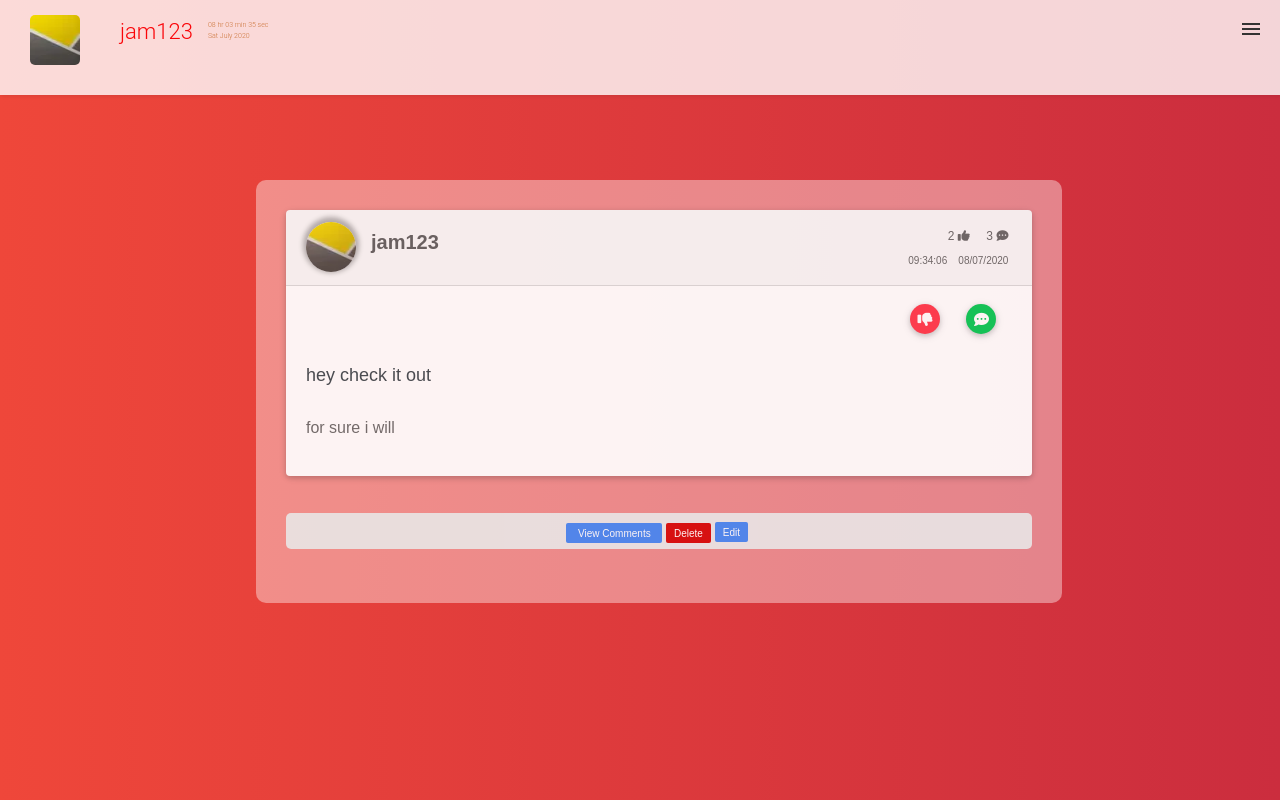
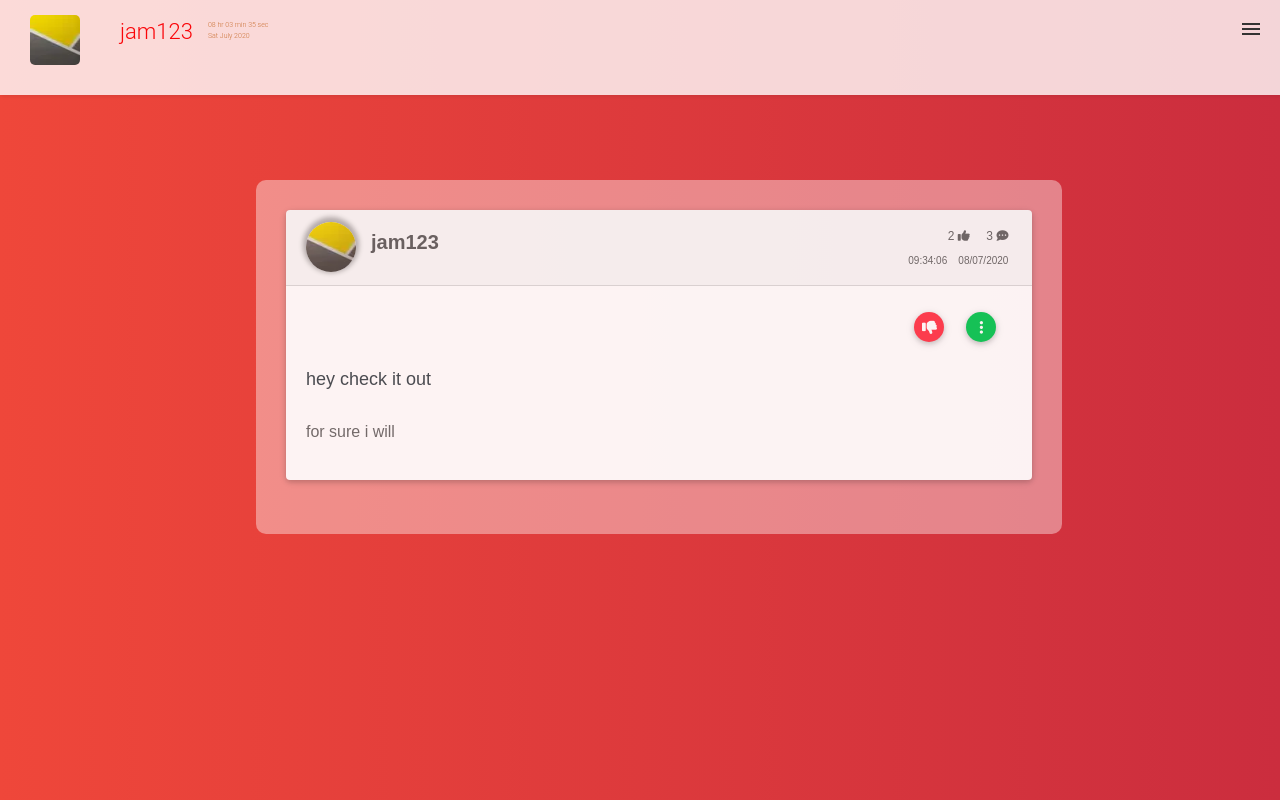
Before and after one commit to uditkumar01/AskNSolve, a Flask app: page /ask/1 in a window 1280 px wide. Run offline with Flask 2, Linux system fonts and the light colour scheme; a user stored in the database is signed in; data comes from the database, SQL or seed files in the repository; both versions use the stored data as it was after the commit; some libraries are stand-ins or nearby versions; some web fonts are replaced.

Commit message:
changed menu outlook

```diff
--- a/webpack/static/account_style.css
+++ b/webpack/static/account_style.css
@@ -166,7 +166,6 @@ body{
         height: 95px;
         width: 95px;
         border-radius: 50%;
-        transform: translate(0%,-133%);
     }
     .container-1{
         margin-bottom: 20%;
--- a/webpack/templates/sep_post.html
+++ b/webpack/templates/sep_post.html
@@ -81,13 +81,45 @@
                                 </div>
 
                                 <div class="card-body">
-                                <div class="text-right mt-n2 mb-n4">
+
+                                <div class="text-right">
+                                    <div class="btn-group mt-n2 mb-n4">
+
+
                                         {% if post_like_name == "like" %}
+
                                             <a class="btn btn-primary btn-sm text-center pt-1.5 mr-3" style="padding: 6px; height: 30px; width: 30px; font-size: 0px;border-radius: 50%;"  href="{{url_for('posts.like',post_id = post.id)}}"><i class="fas fa-thumbs-up" style="color: white; font-size: 15px; margin-top: 0px;"></i></a>
+
+
+
                                         {% elif post_like_name == "unlike" %}
                                             <a class="btn btn-danger btn-sm text-center pt-2 mr-3" style="padding: 6px; height: 30px; width: 30px; font-size: 0px;border-radius: 50%;"  href="{{url_for('posts.like',post_id = post.id)}}"><i class="fas fa-thumbs-down" style="color: white; font-size: 15px; margin-top: 0px;"></i></a>
                                         {% endif %}
-                                    <button class="btn btn-success btn-sm text-center pt-2 mr-3" style="padding: 6px; height: 30px; width: 30px; font-size: 0px;border-radius: 50%;" data-toggle="modal" data-target="#exampleModalCenter"><i class="fas fa-comment-dots" style="color: white; font-size: 15px; margin-top: -1px;"></i></button>
+
+                                        <div class="dropdown">
+                                            <button class="btn btn-success btn-sm text-center pt-2 mr-3 dropdown-toggle" style="padding: 6px; height: 30px; width: 30px; font-size: 0px;border-radius: 50%;" role="button" id="dropdownMenuLink" data-toggle="dropdown" aria-haspopup="true" aria-expanded="false">
+                                                <i class="fas fa-ellipsis-v" style="color: white; font-size: 15px; margin-top: -1px;"></i>
+                                            </button>
+
+                                            <div class="dropdown-menu" aria-labelledby="dropdownMenuLink">
+                                                <button class="btn btn-info btn-sm text-center pt-2 mr-3" style="padding: 6px; height: 30px; width: 30px; font-size: 0px;border-radius: 50%;" data-toggle="modal" data-target="#exampleModalCenter"><i class="fas fa-comment-dots" style="color: white; font-size: 15px; margin-top: -1px;"></i></button>
+                                                <button type="button" class="btn btn-success btn-sm text-center pt-2 mr-3" style="padding: 6px; height: 30px; width: 30px; font-size: 0px;border-radius: 50%;" data-toggle="modal" data-target="#exampleModal">
+                                                    <i class="fas fa-comments" style="color: white; font-size: 15px; margin-top: -1px;"></i>
+                                                </button>
+                                                {% if post.author.username == current_user.username %}
+                                                    <button type="button"  class="btn btn-danger btn-sm text-center pt-2 mr-3" style="padding: 6px; height: 30px; width: 30px; font-size: 0px;border-radius: 50%;" data-toggle="modal" data-target="#DELETE">
+                                                        <i class="fas fa-trash-alt" style="color: white; font-size: 15px; margin-top: -1px;"></i>
+                                                    </button>
+                                                {% endif %}
+                                                {% if post.author.username == current_user.username %}
+                                                    <form action="{{ url_for('posts.update_post', post_id = post.id) }}" method="POST">
+                                                    <button type="submit" class="btn btn-warning btn-sm text-center pt-2 mr-3" style="padding: 6px; height: 30px; width: 30px; font-size: 0px;border-radius: 50%;"><i class="fas fa-edit" style="color: white; font-size: 15px; margin-top: -1px;"></i></button></form>
+                                                {% endif %}
+
+                                            </div>
+                                        </div>
+
+                                    </div>
 
                                 </div>
                                 <div href="#" ><p class="post_title" style="margin-left: -7px; margin-top: -10px; height: 30px; border: 2px solid transparent; font-size: 20px; color: #516169;">
@@ -106,33 +138,11 @@
                             </div>
 
 
-                            <div class="text-center" style="padding-top: 5px; padding-bottom: 5px;background-color: rgb(233, 230, 230);margin-left:auto;margin-right:auto;display:block;margin-top:5%;margin-bottom:0%; margin-bottom: 10px;border-radius: 5px;">
-
-
-                                <div class="btn-group" style="border: 1px solid transparent; margin-right: 6px;">
-
-                                    <button type="button" class="wave-effect light-effect" style=" margin-top: 2%; padding-bottom: 2px; margin-left: 1%; margin-right: 1%; border: 2px solid transparent; height: 20px; font-size: 10px; background: rgb(66,133,244); color: white; border-radius: 2px; width: 105px;" data-toggle="modal" data-target="#exampleModal">
-                                        View Comments
-                                    </button>
-
-                                    {% if post.author.username == current_user.username %}
-                                        <button type="button"  class="wave-effect light-effect" style="margin-top: 2%; margin-left: 1%; margin-right: 2%; border: 2px solid transparent; height: 20px; font-size: 10px; background: rgb(214, 5, 5); color: white; border-radius: 2px;" data-toggle="modal" data-target="#DELETE">
-                                            Delete
-                                        </button>
-                                    {% endif %}
-                                    {% if post.author.username == current_user.username %}
-                                        <form action="{{ url_for('posts.update_post', post_id = post.id) }}" method="POST">
-                                        <button type="submit" class="wave-effect light-effect" style="margin-left: 1%; margin-right: 1%; margin-top: -10px; border: 2px solid transparent; height: 20px; font-size: 10px; background: rgb(66,133,244); color: white; border-radius: 2px;">Edit</button></form>
-                                    {% endif %}
-                                </div>
-
-                            </div>
 
 
                         </div>
                 </div>
             </div>
-
 
 
         </div>
@@ -294,6 +304,9 @@
 
 
     <!-- jQuery -->
+    <script type="text/javascript" src="{{ url_for('static',filename = 'MDB/js/popper.min.js') }}"></script>
+    <script type="text/javascript" src="{{ url_for('static',filename = 'MDB/js/popper.js') }}"></script>
+
     <script type="text/javascript" src="{{ url_for('static',filename='MDB/js/jquery.min.js')}}"></script>
     <!-- Bootstrap tooltips -->
     <script type="text/javascript" src="{{ url_for('static',filename='MDB/js/popper.min.js')}}"></script>
@@ -301,22 +314,23 @@
     <script type="text/javascript" src="{{ url_for('static',filename='MDB/js/bootstrap.min.js')}}"></script>
     <!-- MDB core JavaScript -->
     <script type="text/javascript" src="{{ url_for('static',filename='MDB/js/mdb.min.js')}}"></script>
+    <!-- Your custom scripts (optional) -->
+    <script type="text/javascript" src="Scripts/bootstrap.min.js"></script>
+    <script type="text/javascript" src="Scripts/jquery-2.1.1.min.js"></script>
+    <script>
+      $(document).ready(function(){
+         $('.dropdown-toggle').dropdown()
+     });
+  </script>
+    <script type="text/javascript">
+      $(function () {
+      $('[data-toggle="popover"]').popover()
+      })
+    </script>
 
-  <script src="https://code.jquery.com/jquery-3.1.0.min.js"></script>
-  <!-- Your custom scripts (optional) -->
-  <script type="text/javascript"></script>
     <script>
-        var buttonclicked = false;
-    $("#likebtn").click(function(){
-    if( buttonclicked!= true) {
-        buttonclicked= true;
-        if (post.post_like == "NULL")
-            post.post_likes = 0;
-        post.post_likes = post.post_likes + 1;
-        alert("Button is clicked for first time");
-    }else{
-        alert("You can like only once");
-    }
+        $(document).ready(function() {
+          $('.mdb-select').materialSelect();
           });
     </script>
 {% endblock content %}
--- a/webpack/users/routes.py
+++ b/webpack/users/routes.py
@@ -86,7 +86,7 @@ def account(user_id):
             form.email.data = current_user.email
         profile_image = url_for('static',filename = 'images/' + current_user.profile_pic)
 
-        return render_template('account.html',title = 'Your Account Info', profile_picture = profile_image, form = form, MY_SKILLS_LIST = MY_SKILLS_LIST, user = current_user)
+        return render_template('account.html',title = 'Your Account Info', profile_picture = profile_image, form = form, MY_SKILLS_LIST = MY_SKILLS_LIST, _user = current_user)
 
 @login_required
 @users.route("/user/<string:username>")
```
Also changed, not shown: webpack/templates/account.html (+26 -5 lines), webpack/templates/only_his_post.html (+15 -4 lines), webpack/site.db. Lines whose indentation alone changed are shown as unchanged.
